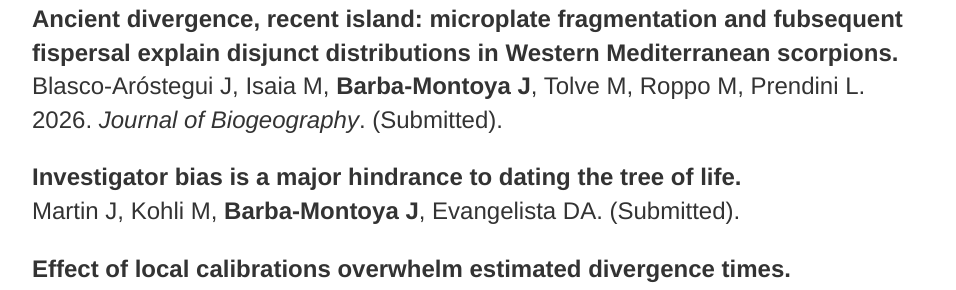
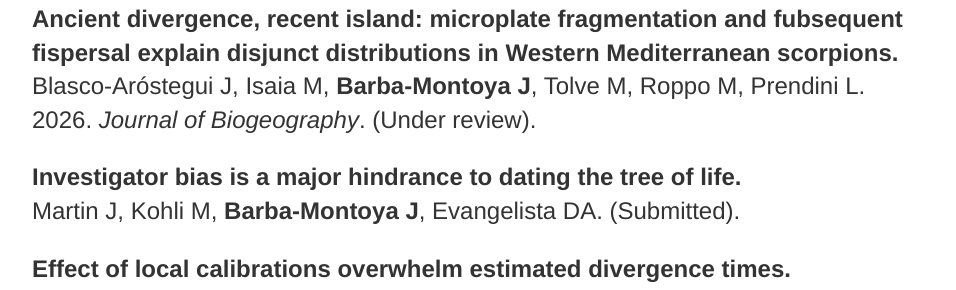
Before and after one commit to josebarbamontoya/josebarbamontoya.github.io, a Jekyll site: the page built from research/index.html, in a window 1280 px wide and 900 px high, scrolled down 537 px. Shown: the part 154-444 px from the top of the window, without its empty margins (160-1116 px from the left). Built offline with Jekyll 4.4.1, drawn with Linux system fonts in a browser that asks for light colours.

Commit message:
Update index.html

```diff
--- a/research/index.html
+++ b/research/index.html
@@ -12,7 +12,7 @@
 					<h3>Publications</h3>
 
 <p><b>Ancient divergence, recent island: microplate fragmentation and fubsequent fispersal explain disjunct distributions in Western Mediterranean scorpions.</b><br>
-Blasco-Aróstegui J, Isaia M, <b>Barba-Montoya J</b>, Tolve M, Roppo M, Prendini L. 2026. <i>Journal of Biogeography</i>. (Submitted).</a>
+Blasco-Aróstegui J, Isaia M, <b>Barba-Montoya J</b>, Tolve M, Roppo M, Prendini L. 2026. <i>Journal of Biogeography</i>. (Under review).</a>
 
 <p><b>Investigator bias is a major hindrance to dating the tree of life.</b><br>
 Martin J, Kohli M, <b>Barba-Montoya J</b>, Evangelista DA. (Submitted).</a>
```
